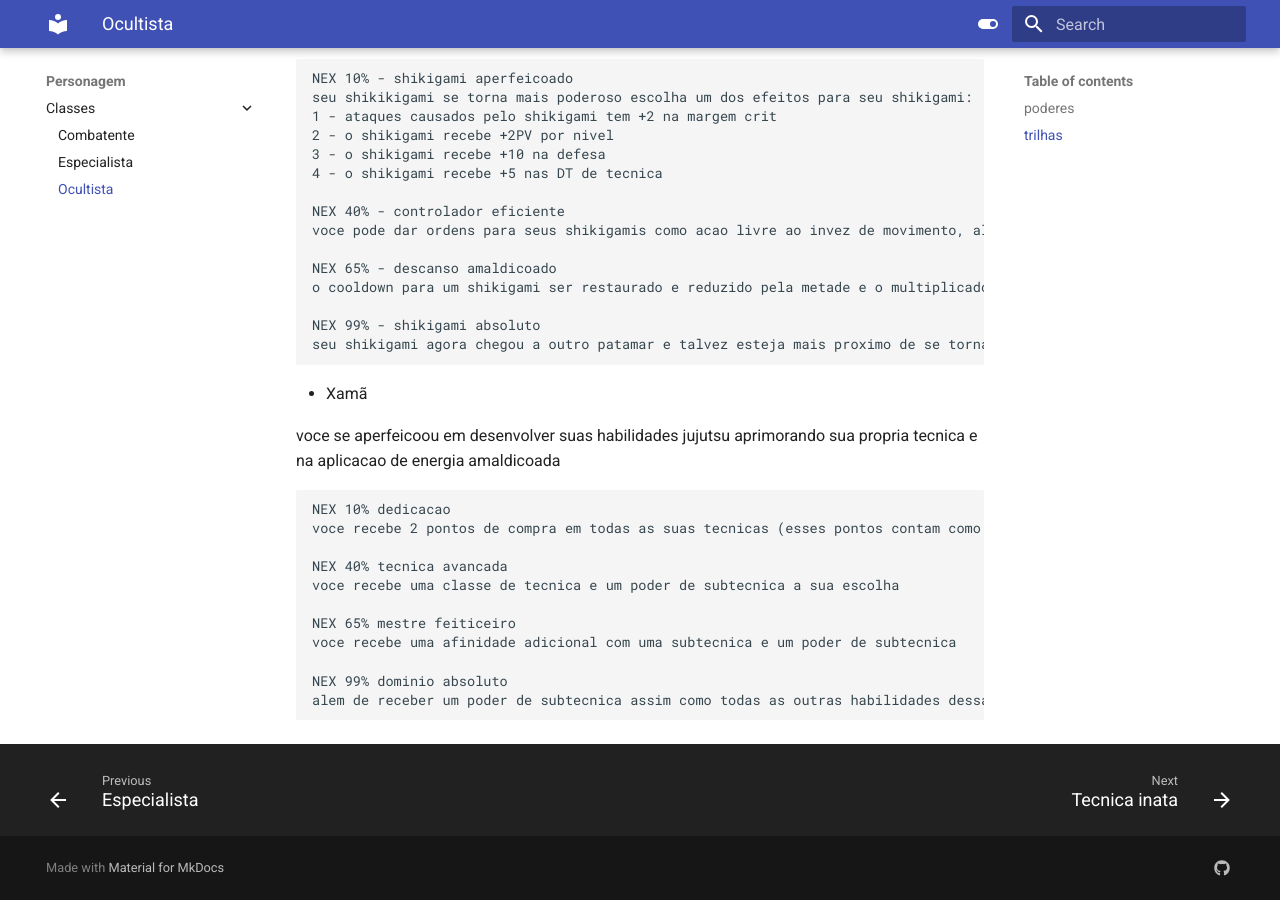
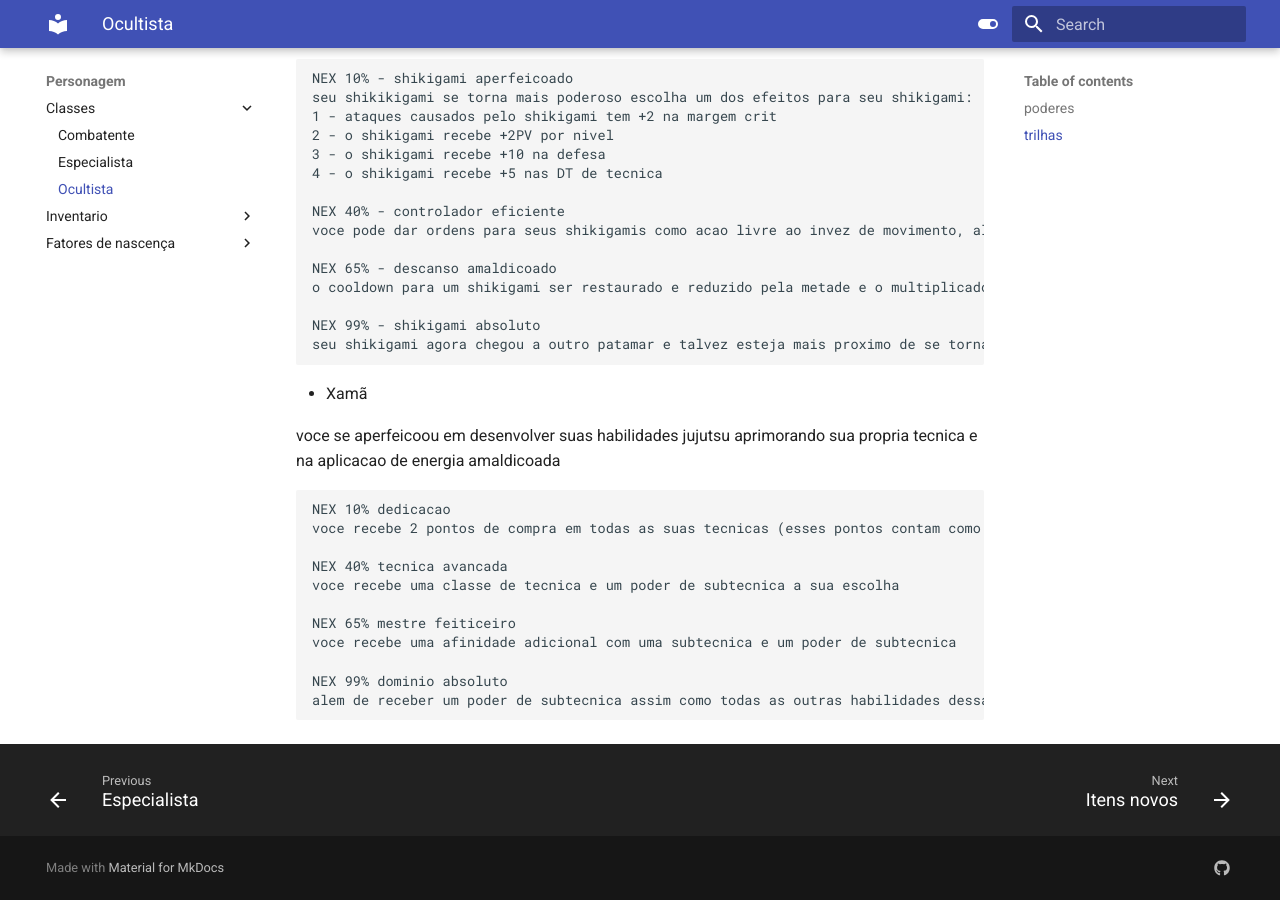
Before and after one commit to nerdolagens/SK-RPG-docs, an MkDocs documentation site: the page built from docs/character/classes/ocultista.md, in a window 1280 px wide and 900 px high, scrolled down 1770 px. Built offline with MkDocs 1.6.1 and Material for MkDocs 9.7.7, drawn with Linux system fonts in a browser that asks for light colours; some of the changed lines change nothing that is shown.

Commit message:
adding new files for character

```diff
--- a/mkdocs.yml
+++ b/mkdocs.yml
@@ -3,17 +3,25 @@ site_url: https://nerdolagens.github.io/SK-RPG-docs/
 nav:
   - Home:
       - introdução: "index.md"
-      - Conceitos: 'home/concepts.md'
+      - Conceitos: "home/concepts.md"
       - Novas mecanicas: "home/newChanges.md"
   - Personagem:
       - Classes:
           - Combatente: "character/classes/combatente.md"
           - Especialista: "character/classes/especialista.md"
           - Ocultista: "character/classes/ocultista.md"
+      - Inventario:
+          - Itens novos: "character/itens/newItens.md"
+          - Itens de contrato: "character/itens/demonItens.md"
+          - Armamento de grau especial: "character/itens/special.md"
+      - Fatores de nascença:
+          - Feto amaldiçoado: "character/factors/feto.md"
+          - Restringido: "character/factors/restringido.md"
+          - Condennado: "character/factors/condenado.md"
   - Energia amaldiçoada:
-        - Tecnica inata: "cursedEnergy/inata.md"
-        - Jogando Sem Tecnica: "cursedEnergy/semTecnica.md"
-        - Subtecnicas:
+      - Tecnica inata: "cursedEnergy/inata.md"
+      - Jogando Sem Tecnica: "cursedEnergy/semTecnica.md"
+      - Subtecnicas:
           - Energia reversa: "cursedEnergy/subtecnicas/reversao.md"
           - Dominio simples: "cursedEnergy/subtecnicas/dominio.md"
           - Kokusen: "cursedEnergy/subtecnicas/kokusen.md"
```
Also changed, not shown: docs/character/factors/condenado.md (added), docs/character/factors/feto.md (added), docs/character/factors/restringido.md (added), docs/character/itens/demonItens.md (added), docs/character/itens/newItens.md (added), docs/character/itens/special.md (added).
